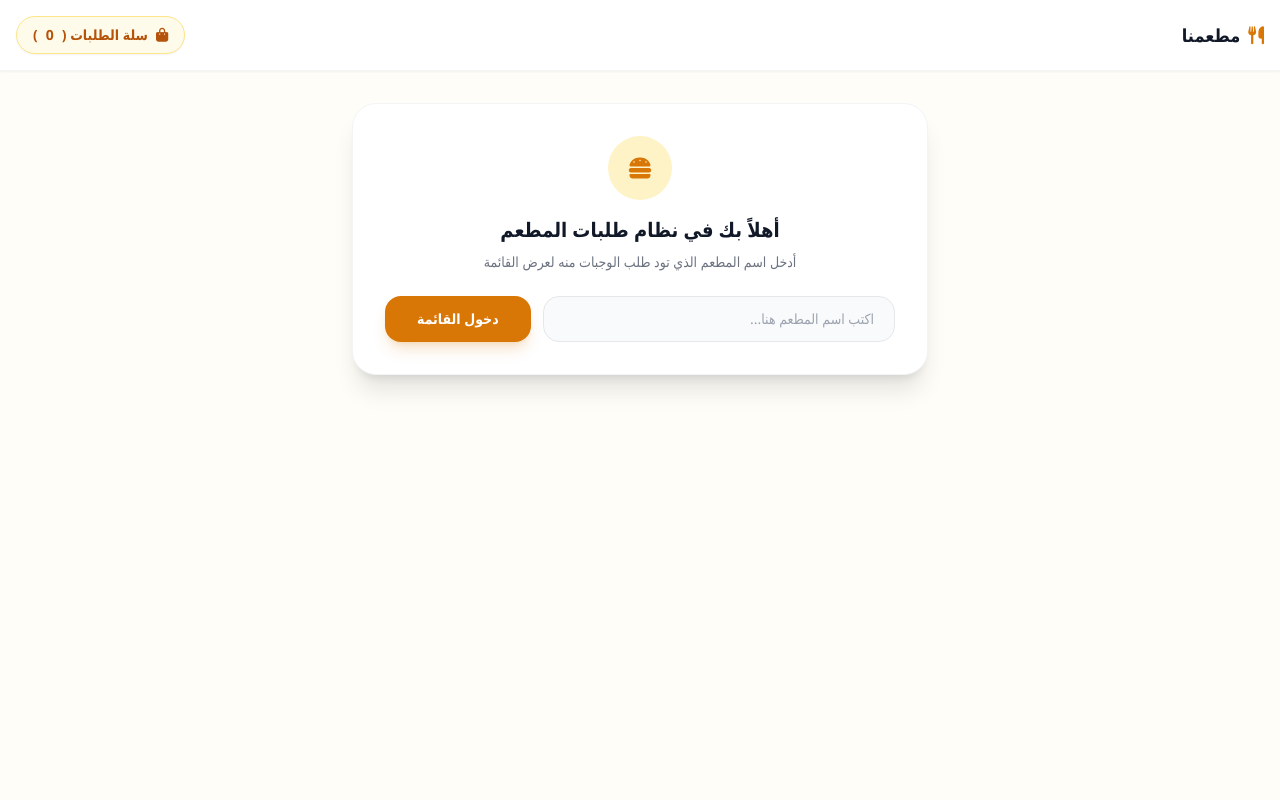
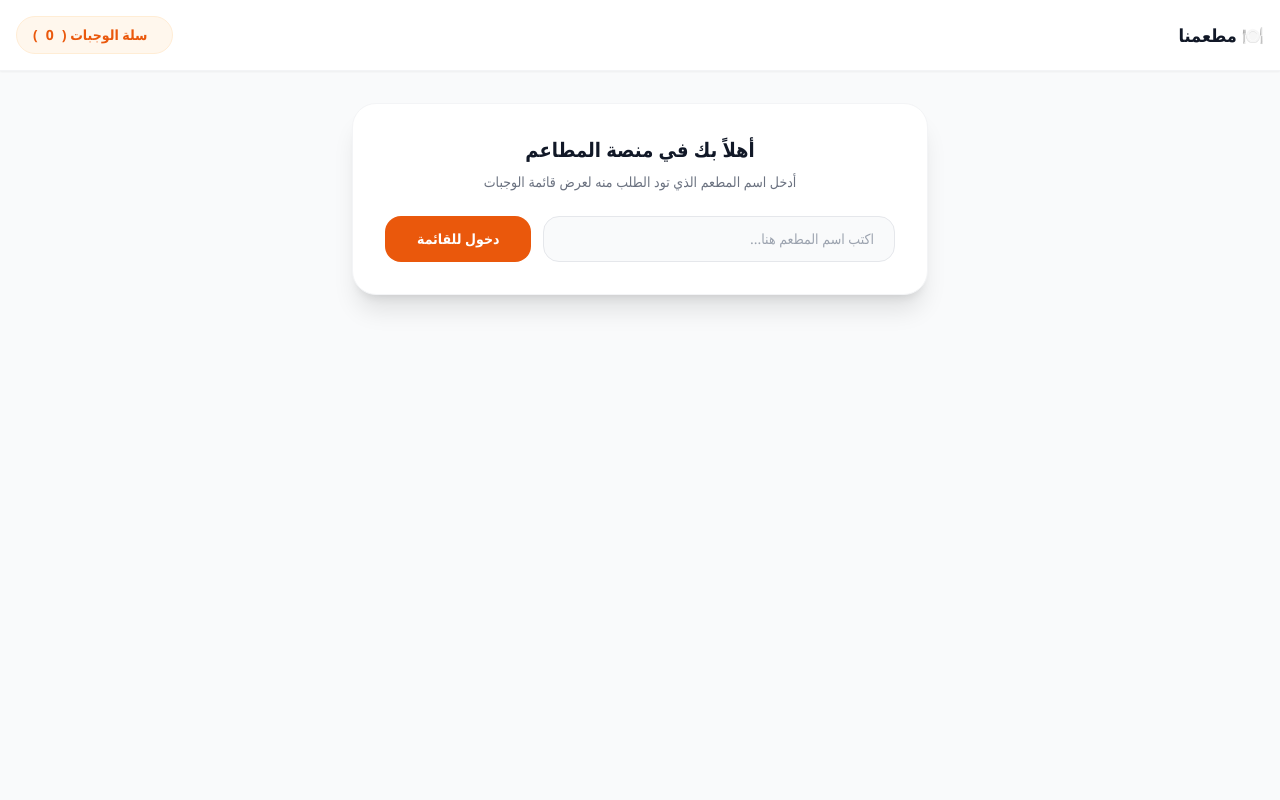
Before and after one commit to chichideb2007-blip/bisnes, a Flask app: page /store2 in a window 1280 px wide. Run offline with Flask 3, Linux system fonts and the light colour scheme; some libraries are stand-ins or nearby versions.

Commit message:
Update store2.html

```diff
--- a/templates/store2.html
+++ b/templates/store2.html
@@ -3,7 +3,7 @@
 <head>
     <meta charset="UTF-8">
     <meta name="viewport" content="width=device-width, initial-scale=1.0">
-    <title>{{ current_company if current_company else 'قائمة طعام المطعم' }}</title>
+    <title>{{ current_company if current_company else 'مطعمنا الإلكتروني' }}</title>
     <script src="https://cdn.tailwindcss.com"></script>
     <link href="https://cdnjs.cloudflare.com/ajax/libs/font-awesome/6.4.0/css/all.min.css" rel="stylesheet">
     <style>
@@ -11,22 +11,21 @@
         body { top: 0px !important; font-family: 'Segoe UI', Tahoma, Geneva, Verdana, sans-serif; }
     </style>
 </head>
-<body class="bg-amber-50/30 text-gray-800 flex flex-col justify-between min-h-screen">
+<body class="bg-gray-50 text-gray-800 flex flex-col justify-between min-h-screen">
 
     <header class="bg-white shadow-sm sticky top-0 z-50 border-b border-gray-100">
         <div class="max-w-7xl mx-auto px-4 py-4 flex flex-wrap justify-between items-center gap-4">
-            <h1 class="text-lg font-extrabold text-gray-900 flex items-center gap-2">
-                <i class="fas fa-utensils text-amber-600"></i>
-                {{ current_company if current_company else 'مطعمنا' }}
+            <h1 class="text-lg font-extrabold text-gray-900">
+                🍽️ {{ current_company if current_company else 'مطعمنا' }}
             </h1>
 
             <div class="flex items-center gap-3">
-                <a href="/cart" class="text-sm font-bold text-amber-700 bg-amber-50 px-4 py-2 rounded-full border border-amber-200 flex items-center gap-2 shadow-sm">
-                    <i class="fas fa-shopping-bag"></i> سلة الطلبات (<span id="cart-count">0</span>)
+                <a href="/store2_cart" class="text-sm font-bold text-orange-600 bg-orange-50 px-4 py-2 rounded-full border border-orange-100 flex items-center gap-2">
+                    <i class="fas id-shopping-cart"></i> سلة الوجبات (<span id="cart-count">0</span>)
                 </a>
 
                 {% if current_company %}
-                    <a href="/clear_session" class="text-sm font-medium text-rose-500 hover:text-rose-700 bg-rose-50 hover:bg-rose-100 px-4 py-2 rounded-full transition-colors border border-rose-100 flex items-center gap-1.5">
+                    <a href="/clear_store2_session" class="text-sm font-medium text-rose-500 hover:text-rose-700 bg-rose-50 hover:bg-rose-100 px-4 py-2 rounded-full transition-colors border border-rose-100 flex items-center gap-1.5">
                         <i class="fas fa-exchange-alt"></i> تغيير المطعم
                     </a>
                 {% endif %}
@@ -37,42 +36,36 @@
     <main class="max-w-7xl mx-auto px-4 py-8 flex-grow w-full">
         {% if not current_company %}
         <div class="max-w-xl mx-auto bg-white p-8 rounded-3xl shadow-xl border border-gray-100 text-center mb-12">
-            <div class="w-16 h-16 bg-amber-100 text-amber-600 rounded-full flex items-center justify-center mx-auto mb-4 text-2xl">
-                <i class="fas fa-burger"></i>
-            </div>
-            <h2 class="text-xl font-black text-gray-900 mb-2">أهلاً بك في نظام طلبات المطعم</h2>
-            <p class="text-gray-500 text-sm mb-6">أدخل اسم المطعم الذي تود طلب الوجبات منه لعرض القائمة</p>
+            <h2 class="text-xl font-black text-gray-900 mb-2">أهلاً بك في منصة المطاعم</h2>
+            <p class="text-gray-500 text-sm mb-6">أدخل اسم المطعم الذي تود الطلب منه لعرض قائمة الوجبات</p>
 
-            <form action="/shop" method="POST" class="flex flex-col sm:flex-row gap-3 justify-center">
-                <input type="text" name="company_name" class="px-5 py-3 rounded-2xl border border-gray-200 bg-gray-50 outline-none w-full text-sm font-medium focus:border-amber-500" placeholder="اكتب اسم المطعم هنا..." required>
-                <button type="submit" class="bg-amber-600 hover:bg-amber-700 text-white px-8 py-3 rounded-2xl font-bold text-sm shrink-0 transition-colors shadow-lg shadow-amber-600/20">دخول القائمة</button>
+            <form action="/store2" method="POST" class="flex flex-col sm:flex-row gap-3 justify-center">
+                <input type="text" name="company_name" class="px-5 py-3 rounded-2xl border border-gray-200 bg-gray-50 outline-none w-full text-sm font-medium" placeholder="اكتب اسم المطعم هنا..." required>
+                <button type="submit" class="bg-orange-600 hover:bg-orange-700 text-white px-8 py-3 rounded-2xl font-bold text-sm shrink-0">دخول للقائمة</button>
             </form>
         </div>
         {% endif %}
 
         {% if products %}
-            <div class="mb-6">
-                <h2 class="text-xl font-black text-gray-900 mb-1 flex items-center gap-2">
-                    <i class="fas fa-book-open text-amber-600"></i> قائمة الوجبات والأسعار
-                </h2>
-                <p class="text-gray-500 text-sm">اختر ما يعجبك من أطباق ومشروبات وأضفه إلى سلة طلباتك</p>
+            <div class="mb-6 max-w-md mx-auto">
+                <input type="text" id="product-search" onkeyup="searchMeals()" placeholder="ابحث عن وجبتك المفضلة..." class="w-full px-4 py-3 rounded-2xl border border-gray-200 bg-white outline-none text-sm shadow-sm focus:border-orange-500">
             </div>
 
             <div class="grid grid-cols-2 sm:grid-cols-3 lg:grid-cols-4 gap-4">
                 {% for product in products %}
-                    <div class="bg-white rounded-2xl shadow-sm border border-gray-100 p-4 flex flex-col justify-between product-card hover:shadow-md transition-shadow">
+                    <div class="bg-white rounded-2xl shadow-sm border border-gray-100 p-4 flex flex-col justify-between product-card">
                         <div>
-                            <div class="w-full h-36 bg-amber-50/50 rounded-xl overflow-hidden mb-3 relative">
+                            <div class="w-full h-36 bg-gray-100 rounded-xl overflow-hidden mb-3">
                                 {% if product['product-images'] %}
                                     <img src="{{ product['product-images'] }}" class="w-full h-full object-cover product-img" alt="{{ product.name }}">
                                 {% else %}
-                                    <div class="w-full h-full flex items-center justify-center text-amber-400">
-                                        <i class="fas fa-pizza-slice text-3xl"></i>
+                                    <div class="w-full h-full flex items-center justify-center text-gray-400">
+                                        <i class="fas fa-utensils text-2xl"></i>
                                     </div>
                                 {% endif %}
                             </div>
                             <h3 class="font-bold text-gray-800 text-sm mb-1 line-clamp-1 product-name">{{ product.name }}</h3>
-                            <p class="text-amber-600 font-black text-base mb-3"><span class="product-price">{{ product.price }}</span> دج</p>
+                            <p class="text-orange-600 font-black text-base mb-3"><span class="product-price">{{ product.price }}</span> دج</p>
                         </div>
 
                         <div>
@@ -81,25 +74,22 @@
                                     data-name="{{ product.name }}"
                                     data-price="{{ product.price }}"
                                     data-image="{{ product['product-images'] if product['product-images'] else '' }}"
-                                    class="add-to-cart-btn w-full bg-amber-600 hover:bg-amber-700 active:scale-95 text-white font-bold py-2.5 rounded-xl transition-all text-xs flex items-center justify-center gap-1.5 shadow-md shadow-amber-600/20 cursor-pointer">
-                                <i class="fas fa-plus-circle"></i> أضف للطلب
+                                    class="add-to-cart-btn w-full bg-orange-600 hover:bg-orange-700 active:scale-95 text-white font-bold py-2.5 rounded-xl transition-all text-xs flex items-center justify-center gap-1.5 shadow-md shadow-orange-600/20 cursor-pointer">
+                                <i class="fas fa-cart-plus"></i> إضافة إلى السلة
                             </button>
                         </div>
                     </div>
                 {% endfor %}
             </div>
         {% elif current_company %}
-            <div class="text-center py-20 text-gray-400 flex flex-col items-center gap-3">
-                <i class="fas fa-mug-hot text-4xl text-amber-300"></i>
-                <p>عذراً، لا توجد وجبات أو مشروبات متاحة حالياً في هذا المطعم</p>
-            </div>
+            <div class="text-center py-20 text-gray-400">لا توجد وجبات متاحة حالياً في هذا المطعم</div>
         {% endif %}
     </main>
 
     <script>
-        // دالة تحديث عداد سلة الطلبات
+        // دالة تحديث عداد سلة المطعم
         function updateCartCount() {
-            let cart = JSON.parse(localStorage.getItem('cart')) || [];
+            let cart = JSON.parse(localStorage.getItem('store2_cart')) || [];
             let totalCount = cart.reduce((sum, item) => sum + (parseInt(item.quantity) || 1), 0);
             let countEl = document.getElementById('cart-count');
             if (countEl) {
@@ -107,7 +97,17 @@
             }
         }
 
-        // الاستماع لأزرار إضافة الوجبات للسلة
+        // البحث الفوري بين الوجبات
+        function searchMeals() {
+            let input = document.getElementById('product-search').value.toLowerCase();
+            let cards = document.querySelectorAll('.product-card');
+            cards.forEach(card => {
+                let name = card.querySelector('.product-name').innerText.toLowerCase();
+                card.style.display = name.includes(input) ? "" : "none";
+            });
+        }
+
+        // الاستماع لأزرار الإضافة مع تخصيص سلة المطعم (store2_cart) لتنفصل عن المتجر العادي
         document.addEventListener('click', function(event) {
             let btn = event.target.closest('.add-to-cart-btn');
             if (!btn) return;
@@ -117,7 +117,7 @@
             let price = parseFloat(btn.getAttribute('data-price')) || 0;
             let image = btn.getAttribute('data-image');
 
-            let cart = JSON.parse(localStorage.getItem('cart')) || [];
+            let cart = JSON.parse(localStorage.getItem('store2_cart')) || [];
             let existingItem = cart.find(item => item.id == id);
 
             if (existingItem) {
@@ -132,20 +132,21 @@
                 });
             }
 
-            localStorage.setItem('cart', JSON.stringify(cart));
+            localStorage.setItem('store2_cart', JSON.stringify(cart));
             updateCartCount();
-            showToast("تمت إضافة الوجبة إلى سلة الطلبات بنجاح! 🍔");
+
+            showToast("تمت إضافة الوجبة إلى السلة بنجاح! 🍔");
         });
 
-        // رسالة إشعار منبثقة بتصميم مطعم
+        // رسالة إشعار منبثقة
         function showToast(message) {
             let existingToast = document.getElementById('toast-notification');
             if (existingToast) existingToast.remove();
 
             let toast = document.createElement('div');
             toast.id = 'toast-notification';
-            toast.className = 'fixed bottom-5 left-1/2 transform -translate-x-1/2 bg-gray-900 text-white text-xs font-bold px-4 py-2.5 rounded-full shadow-2xl z-50 transition-all duration-300 flex items-center gap-2';
-            toast.innerHTML = `<i class="fas fa-check-circle text-amber-400"></i> ${message}`;
+            toast.className = 'fixed bottom-5 left-1/2 transform -translate-x-1/2 bg-gray-900 text-white text-xs font-bold px-4 py-2.5 rounded-full shadow-2xl z-50 transition-all duration-300';
+            toast.innerText = message;
             document.body.appendChild(toast);
 
             setTimeout(() => {
@@ -154,7 +155,7 @@
             }, 2000);
         }
 
-        // تحديث العداد فور تحميل الصفحة
+        // تحديث العداد فور التحميل
         window.onload = updateCartCount;
     </script>
 </body>
```
